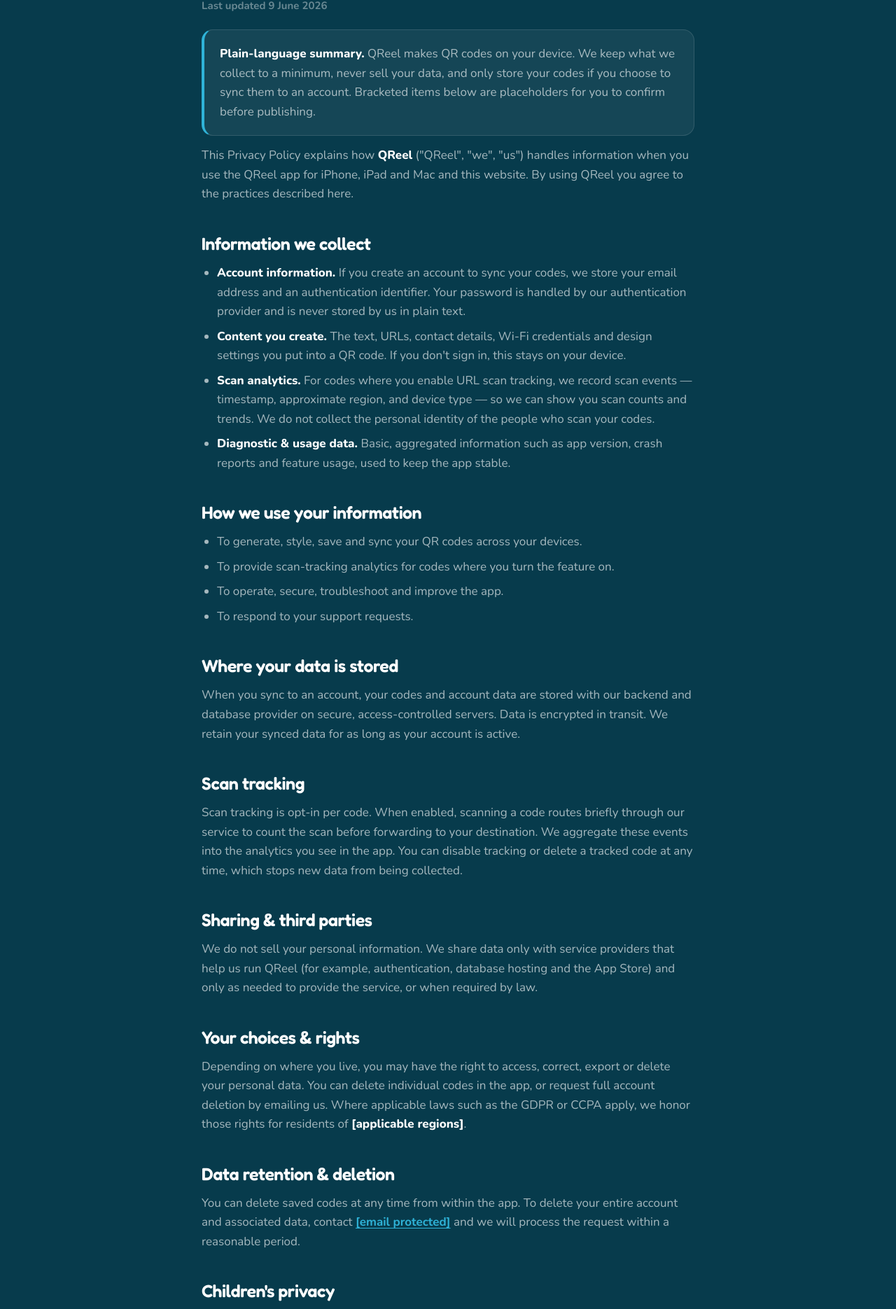
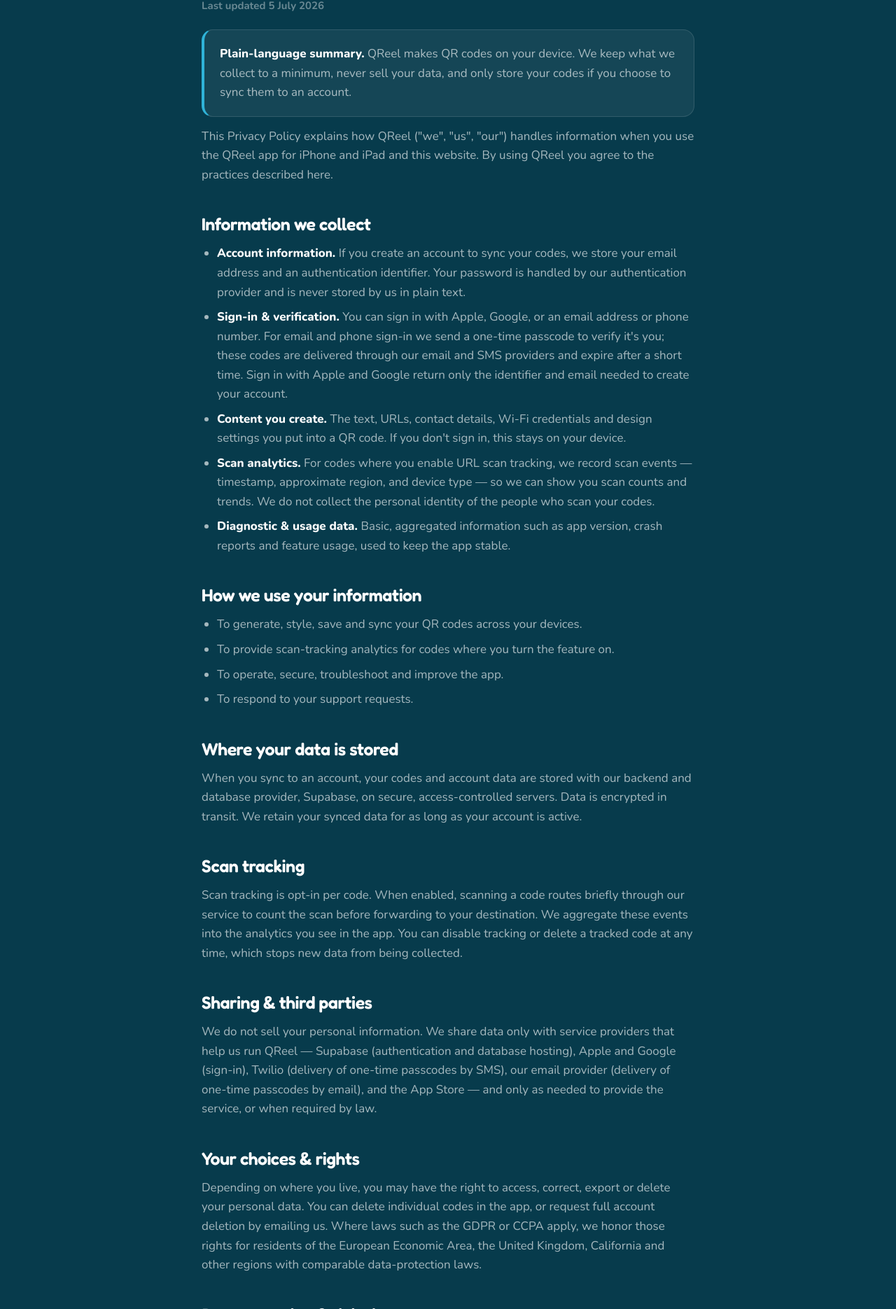
Before and after one commit to John-C-Gordon/QReel-Website, a plain HTML site: page privacy.html in a window 1280 px wide. Shown: the part 235-2105 px from the top of the page at 70% size. Drawn offline with nearby package versions, Linux system fonts and the light colour scheme.

Commit message:
Revise privacy policy content and details
Updated privacy policy details including last updated date, backend provider, and data sharing practices.

```diff
--- a/privacy.html
+++ b/privacy.html
@@ -12,7 +12,7 @@
 <header class="nav">
   <div class="wrap nav-inner">
     <a class="nav-brand" href="index.html" aria-label="QReel home">
-      <img src="assets/app-icon.png" alt="QReel"><span>QReel</span>
+      <img src="assets/QReel-app-icon-reef-1024.png" alt="QReel"><span>QReel</span>
     </a>
     <nav class="nav-links">
       <a class="hide-sm" href="index.html#features">Features</a>
@@ -23,24 +23,25 @@
           <svg class="t-light" viewBox="0 0 24 24" fill="currentColor"><path d="M21 12.8A9 9 0 1111.2 3a7 7 0 009.8 9.8z"/></svg>
         </span>
       </button>
-      <a class="btn btn-secondary" href="index.html" style="padding:9px 18px;font-size:15px;">← Home</a>
+      <a class="btn btn-secondary" href="index.html" style="padding:9px 18px;font-size:15px;white-space:nowrap;flex:none;">← Home</a>
     </nav>
   </div>
 </header>
 <main class="doc">
   <span class="eyebrow">Legal</span>
   <h1 class="display">Privacy Policy</h1>
-  <p class="meta">Last updated 9 June 2026</p>
+  <p class="meta">Last updated 5 July 2026</p>
 
   <div class="callout">
-    <p><strong>Plain-language summary.</strong> QReel makes QR codes on your device. We keep what we collect to a minimum, never sell your data, and only store your codes if you choose to sync them to an account. Bracketed items below are placeholders for you to confirm before publishing.</p>
+    <p><strong>Plain-language summary.</strong> QReel makes QR codes on your device. We keep what we collect to a minimum, never sell your data, and only store your codes if you choose to sync them to an account.</p>
   </div>
 
-  <p>This Privacy Policy explains how <strong>QReel</strong> ("QReel", "we", "us") handles information when you use the QReel app for iPhone, iPad and Mac and this website. By using QReel you agree to the practices described here.</p>
+  <p>This Privacy Policy explains how QReel ("we", "us", "our") handles information when you use the QReel app for iPhone and iPad and this website. By using QReel you agree to the practices described here.</p>
 
   <h2>Information we collect</h2>
   <ul>
     <li><strong>Account information.</strong> If you create an account to sync your codes, we store your email address and an authentication identifier. Your password is handled by our authentication provider and is never stored by us in plain text.</li>
+    <li><strong>Sign-in &amp; verification.</strong> You can sign in with Apple, Google, or an email address or phone number. For email and phone sign-in we send a one-time passcode to verify it's you; these codes are delivered through our email and SMS providers and expire after a short time. Sign in with Apple and Google return only the identifier and email needed to create your account.</li>
     <li><strong>Content you create.</strong> The text, URLs, contact details, Wi-Fi credentials and design settings you put into a QR code. If you don't sign in, this stays on your device.</li>
     <li><strong>Scan analytics.</strong> For codes where you enable URL scan tracking, we record scan events — timestamp, approximate region, and device type — so we can show you scan counts and trends. We do not collect the personal identity of the people who scan your codes.</li>
     <li><strong>Diagnostic &amp; usage data.</strong> Basic, aggregated information such as app version, crash reports and feature usage, used to keep the app stable.</li>
@@ -55,19 +56,19 @@
   </ul>
 
   <h2>Where your data is stored</h2>
-  <p>When you sync to an account, your codes and account data are stored with our backend and database provider on secure, access-controlled servers. Data is encrypted in transit. We retain your synced data for as long as your account is active.</p>
+  <p>When you sync to an account, your codes and account data are stored with our backend and database provider, Supabase, on secure, access-controlled servers. Data is encrypted in transit. We retain your synced data for as long as your account is active.</p>
 
   <h2>Scan tracking</h2>
   <p>Scan tracking is opt-in per code. When enabled, scanning a code routes briefly through our service to count the scan before forwarding to your destination. We aggregate these events into the analytics you see in the app. You can disable tracking or delete a tracked code at any time, which stops new data from being collected.</p>
 
   <h2>Sharing &amp; third parties</h2>
-  <p>We do not sell your personal information. We share data only with service providers that help us run QReel (for example, authentication, database hosting and the App Store) and only as needed to provide the service, or when required by law.</p>
+  <p>We do not sell your personal information. We share data only with service providers that help us run QReel — Supabase (authentication and database hosting), Apple and Google (sign-in), Twilio (delivery of one-time passcodes by SMS), our email provider (delivery of one-time passcodes by email), and the App Store — and only as needed to provide the service, or when required by law.</p>
 
   <h2>Your choices &amp; rights</h2>
-  <p>Depending on where you live, you may have the right to access, correct, export or delete your personal data. You can delete individual codes in the app, or request full account deletion by emailing us. Where applicable laws such as the GDPR or CCPA apply, we honor those rights for residents of <strong>[applicable regions]</strong>.</p>
+  <p>Depending on where you live, you may have the right to access, correct, export or delete your personal data. You can delete individual codes in the app, or request full account deletion by emailing us. Where laws such as the GDPR or CCPA apply, we honor those rights for residents of the European Economic Area, the United Kingdom, California and other regions with comparable data-protection laws.</p>
 
   <h2>Data retention &amp; deletion</h2>
-  <p>You can delete saved codes at any time from within the app. To delete your entire account and associated data, contact <a class="inline" href="/cdn-cgi/l/email-protection#c9babcb9b9a6bbbd89b8bbacaca5e7a8b9b9"><span class="__cf_email__" data-cfemail="b1c2c4c1c1dec3c5f1c0c3d4d4dd9fd0c1c1">[email&#160;protected]</span></a> and we will process the request within a reasonable period.</p>
+  <p>You can delete saved codes at any time from within the app. To delete your entire account and associated data, contact <a class="inline" href="/cdn-cgi/l/email-protection#bdcec8cdcdd2cfc9fdcccfd8d8d193dccdcd"><span class="__cf_email__" data-cfemail="0b787e7b7b64797f4b7a796e6e67256a7b7b">[email&#160;protected]</span></a> and we will process the request within a reasonable period.</p>
 
   <h2>Children's privacy</h2>
   <p>QReel is not directed to children under 13 (or the minimum age in your jurisdiction). We do not knowingly collect personal information from children.</p>
@@ -79,14 +80,14 @@
   <p>We may update this policy from time to time. Material changes will be reflected by updating the "last updated" date above, and where appropriate we will notify you in the app.</p>
 
   <h2>Contact us</h2>
-  <p>Questions about privacy? Email <a class="inline" href="/cdn-cgi/l/email-protection#25565055554a57516554574040490b445555"><span class="__cf_email__" data-cfemail="88fbfdf8f8e7fafcc8f9faedede4a6e9f8f8">[email&#160;protected]</span></a>
+  <p>Questions about privacy? Email <a class="inline" href="/cdn-cgi/l/email-protection#b3c0c6c3c3dcc1c7f3c2c1d6d6df9dd2c3c3"><span class="__cf_email__" data-cfemail="a2d1d7d2d2cdd0d6e2d3d0c7c7ce8cc3d2d2">[email&#160;protected]</span></a>.</p>
 
   <p style="margin-top:40px;"><a class="toc-back" href="index.html">← Back to home</a></p>
 </main>
 <footer class="foot">
   <div class="foot-legal" style="border:none;margin-top:0;">
     <span>© 2026 QReel. All rights reserved.</span>
-    <span><a href="privacy.html">Privacy</a> &nbsp;·&nbsp; <a href="terms.html">Terms</a> &nbsp;·&nbsp; <a href="/cdn-cgi/l/email-protection#760503060619040236070413131a58170606">Contact</a></span>
+    <span><a href="privacy.html">Privacy</a> &nbsp;·&nbsp; <a href="terms.html">Terms</a> &nbsp;·&nbsp; <a href="/cdn-cgi/l/email-protection#22515752524d505662535047474e0c435252">Contact</a></span>
   </div>
 </footer>
 <script data-cfasync="false" src="/cdn-cgi/scripts/5c5dd728/cloudflare-static/email-decode.min.js"></script><script src="site.js"></script>
```
